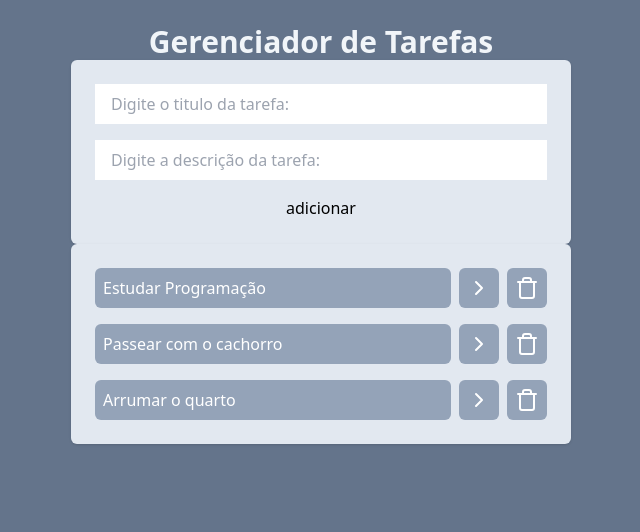
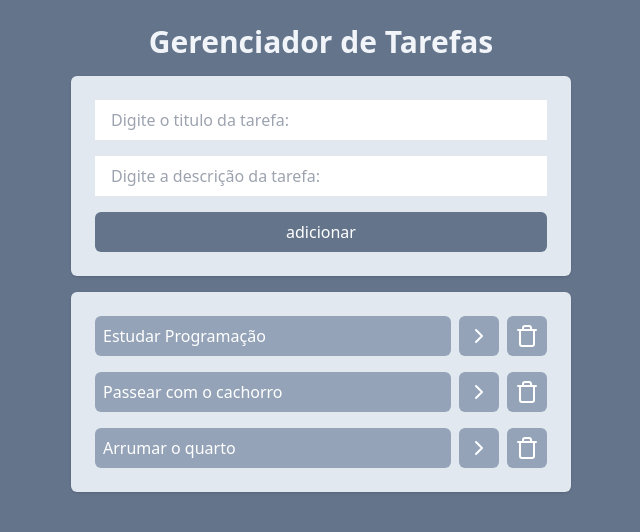
Before and after one commit to AndrezeraDev/Todo-React, a React (Vite) app: page / in a window 1280 px wide. Shown: the top 532 px of the page, without its empty margins (319-959 px from the left). Built offline with nearby package versions, Linux system fonts and the light colour scheme.

Commit message:
Adição da funcionalidade de adicionar Tasks

```diff
--- a/src/App.jsx
+++ b/src/App.jsx
@@ -41,11 +41,22 @@ function App() {
     }
   }
 
+  const onAddTaskSubmit = (title, description) => {
+    const newTask = {
+      id: task.length + 1,
+      title,
+      description,
+      isCompleted: false
+    };
+    setTasks([...task, newTask])
+
+  }
+
   return(
-    <div className='w-screen h-screen bg-slate-500 flex justify-center p-6'>
-      <div className='w-[500px]'>
+    <div className='w-screen h-screen bg-slate-500 flex justify-center p-6 '>
+      <div className='w-[500px] space-y-4'>
         <h1 className='text-3xl text-slate-100 font-bold text-center'>Gerenciador de Tarefas</h1>
-        <AddTask />
+        <AddTask onAddTaskSubmit={onAddTaskSubmit}/>
         <Tasks tasks={task} onTaskClick={onTaskClick } onTaskDelete={onTaskDelete}/>
       </div>
     </div>
--- a/src/components/AddTask.jsx
+++ b/src/components/AddTask.jsx
@@ -1,9 +1,32 @@
-function AddTask(){
+import { useState } from "react";
+
+function AddTask({ onAddTaskSubmit }) {
+
+    const [title, setTitle] = useState("");
+    const [description, setDescription] = useState("");
+
     return(
         <div className="space-y-4 p-6 rounded-md bg-slate-200 shadow flex flex-col">
-            <input type="text" placeholder="Digite o titulo da tarefa: " className="border-slate-300 outline-slate-400 px-4 py-2"/>
-            <input type="text" placeholder="Digite a descrição da tarefa: " className="border-slate-300 outline-slate-400 px-4 py-2"/>
-            <button className="">adicionar</button>
+            <input type="text"
+            placeholder="Digite o titulo da tarefa: "
+            className="border-slate-300 outline-slate-400 px-4 py-2"
+            value={title}
+            onChange={(event) => setTitle(event.target.value)}
+            />
+            <input type="text"
+            placeholder="Digite a descrição da tarefa: "
+            className="border-slate-300 outline-slate-400 px-4 py-2"
+            value={description}
+            onChange={(event) => setDescription(event.target.value)}
+            />
+            <button
+            className="bg-slate-500 text-white px-4 py-2 rounded-md font-medium"
+            onClick={() => {
+                onAddTaskSubmit(title, description);
+                setTitle("");
+                setDescription("");
+            }}
+            >adicionar</button>
         </div>
     )
 }
```
